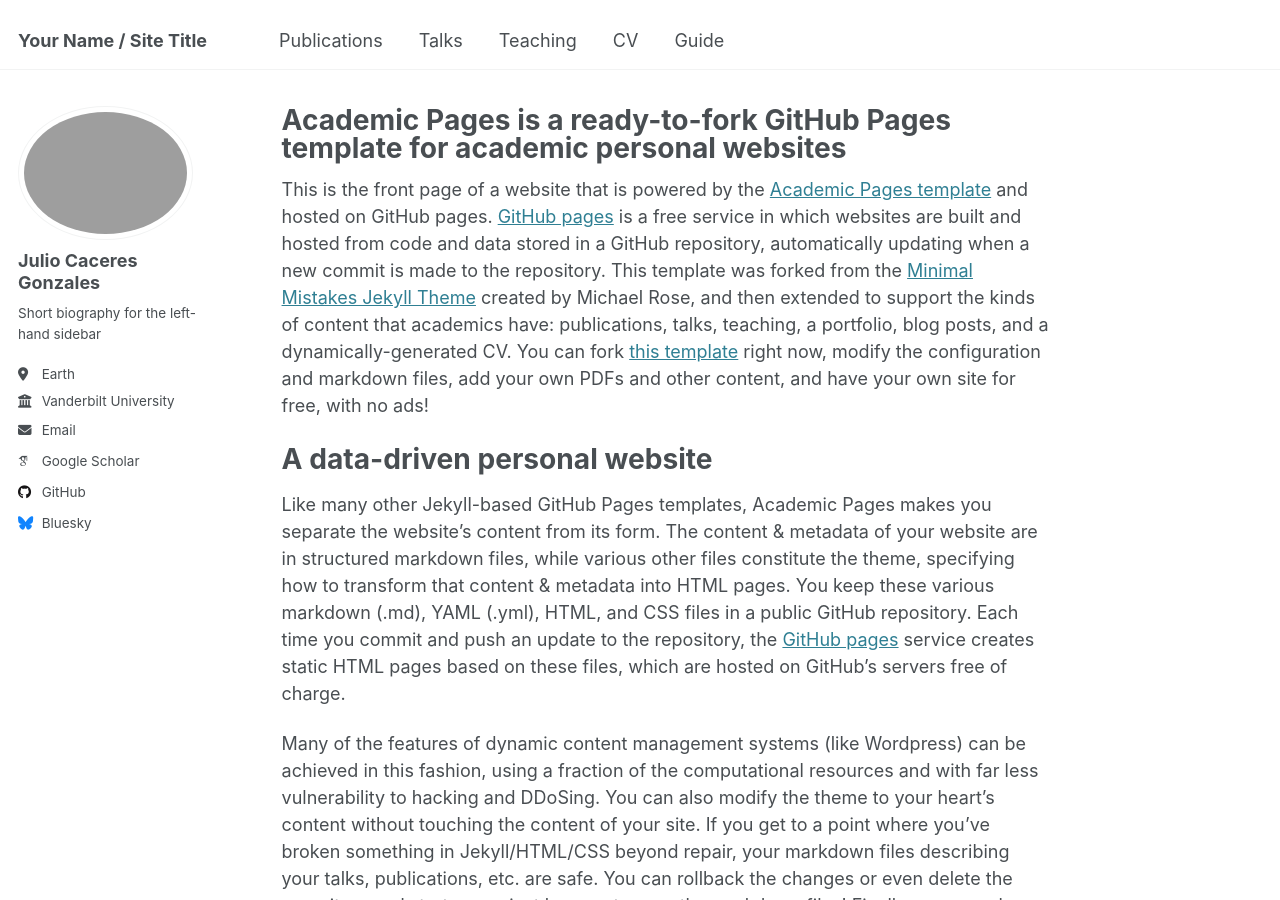
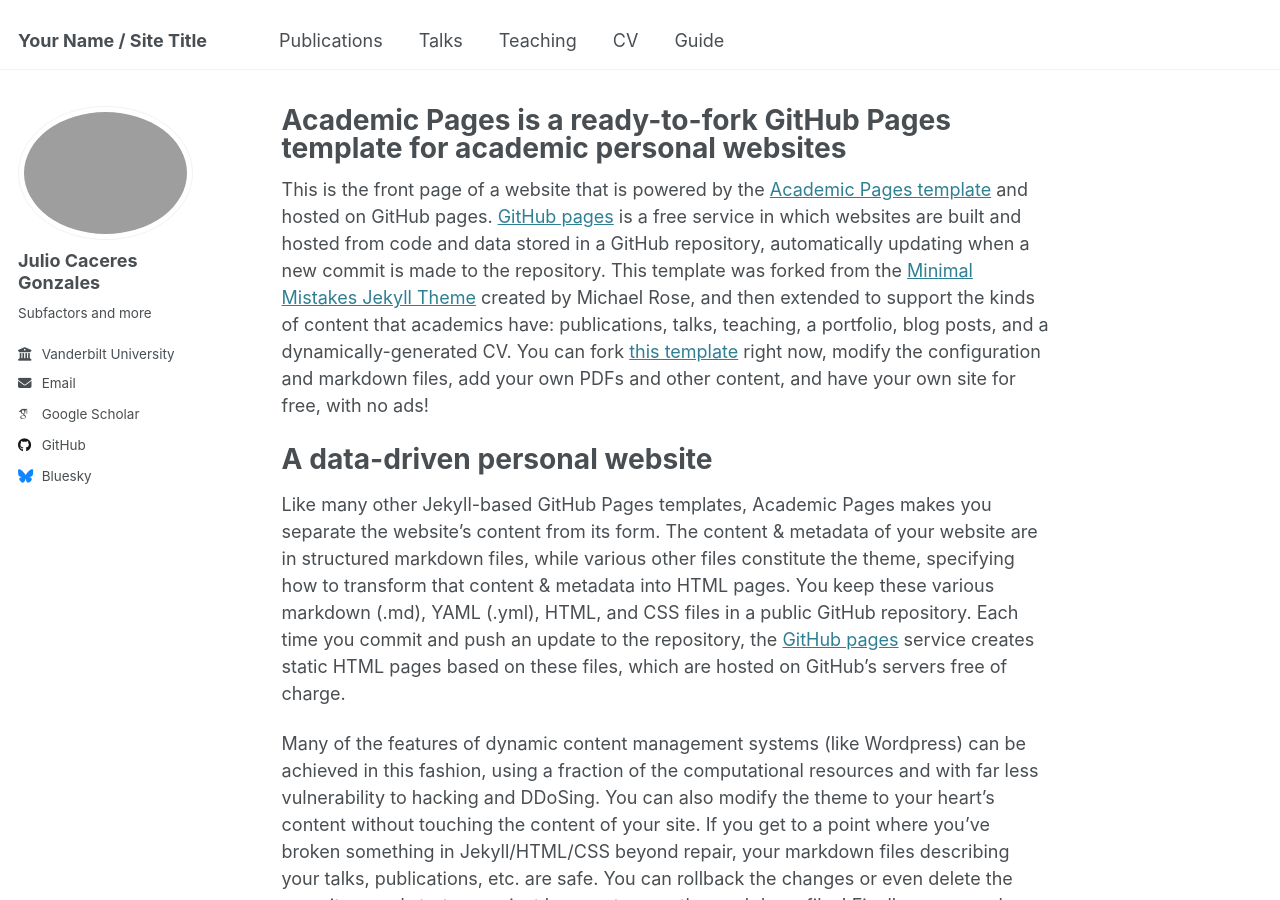
Before and after one commit to wikiwa1/wikiwa1.github.io, a Jekyll site: the page built from _pages/about.md, in a window 1280 px wide and 900 px high. Built offline with Jekyll 4.4.1, drawn with Linux system fonts in a browser that asks for light colours; some web fonts are replaced.

Commit message:
Update _config.yml
Updated Bio

```diff
--- a/_config.yml
+++ b/_config.yml
@@ -25,8 +25,8 @@ author:
   avatar           : "JulioOct2023.jpg"
   name             : "Julio Caceres Gonzales"
   pronouns         : # example: "she/her"
-  bio              : "Short biography for the left-hand sidebar"
-  location         : "Earth"
+  bio              : "Subfactors and more"
+  location         : # URL
   employer         : "Vanderbilt University"
   uri              : # URL
   email            : "julio.e.caceres.gonzales@vanderbilt.edu"
```
